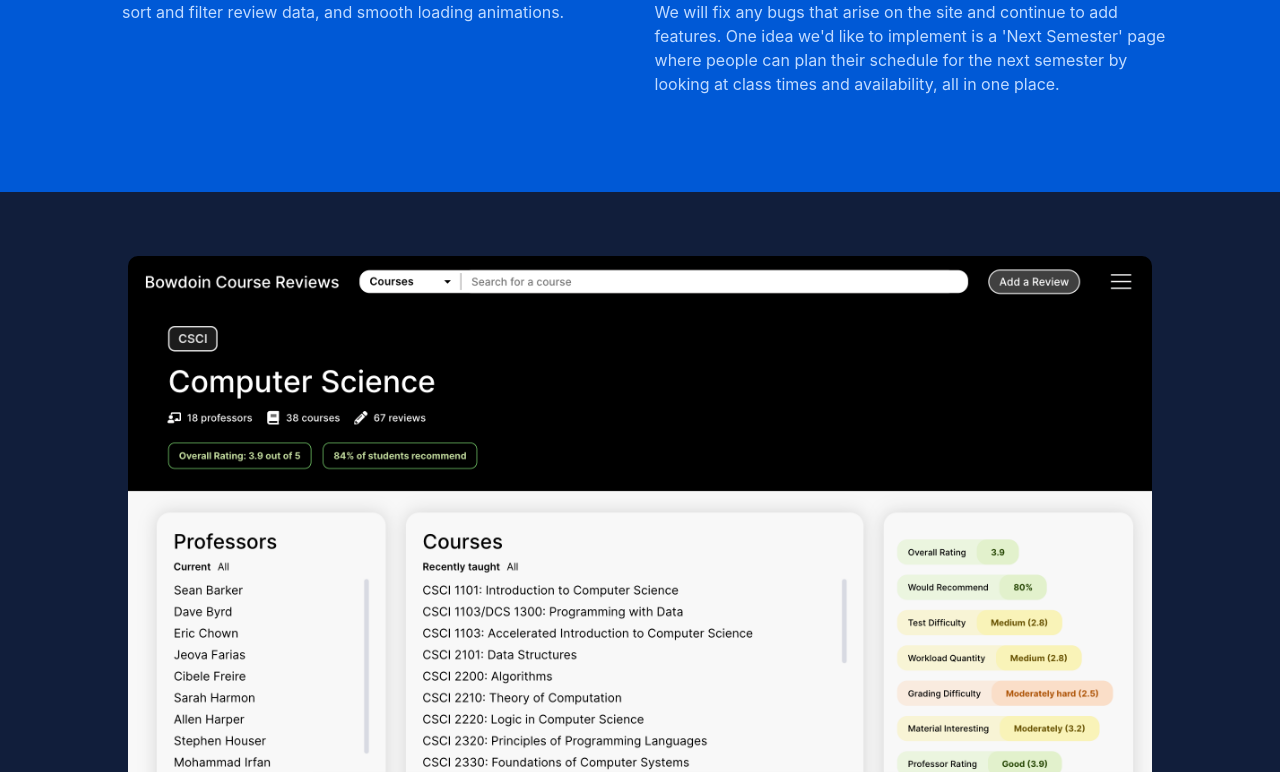
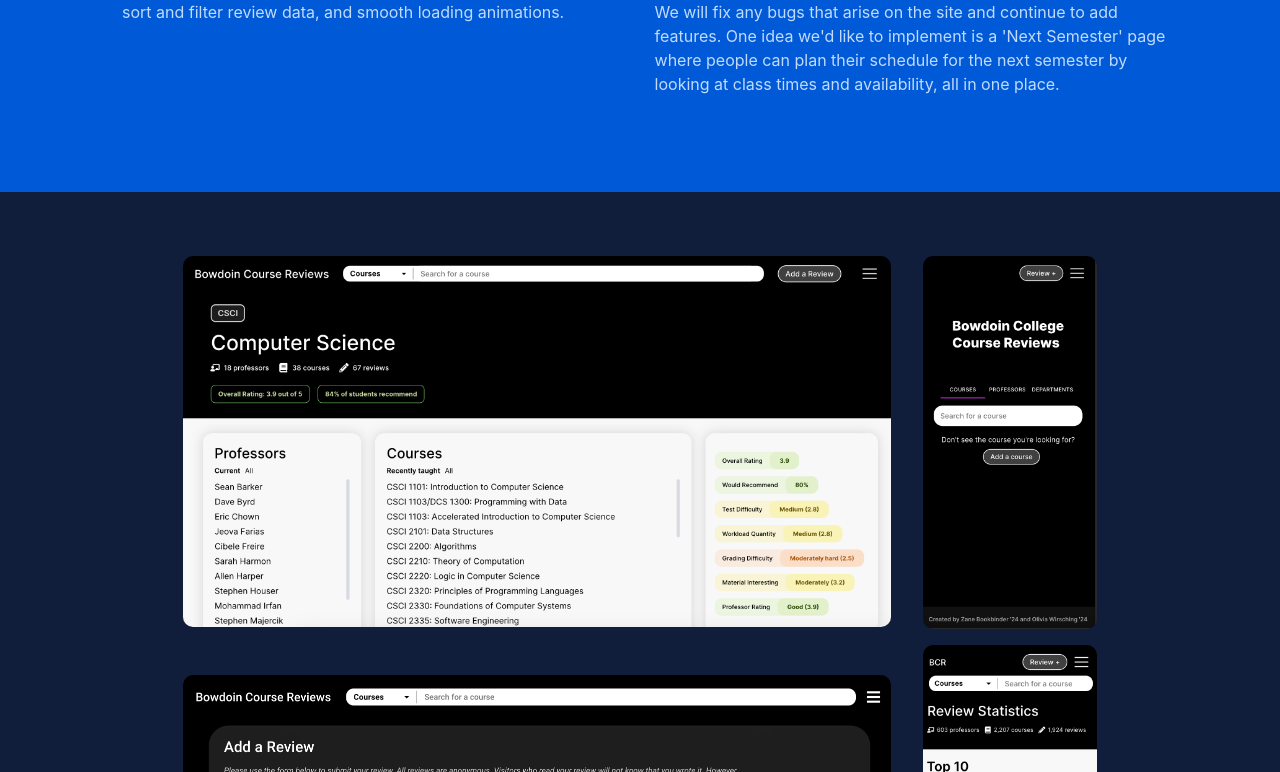
Before and after one commit to zanebookbinder/zanebookbinder.github.io, a React (Create React App) app in the folder personal-website/: page /#/ in a window 1280 px wide. Shown: the part 2028-2800 px from the top of the page. Built offline with nearby package versions, Linux system fonts and the light colour scheme.

Commit message:
More V2 changes

```diff
--- a/personal-website/src/components/App.css
+++ b/personal-website/src/components/App.css
@@ -5,7 +5,8 @@
   --background-color: #111e3b;
   /* --expanded-background: #29344e; */
   --expanded-background: rgba(193, 219, 255, 0.152);
-  --expanded-background-text: rgb(218, 234, 255);
+  --expanded-background-text: #e6f1ff;
+  --expanded-background-text-hover: rgb(193, 219, 255, 0.8);
 
   --light-section-background: rgb(193, 219, 255);
   --light-section-text: #111e3b;
@@ -17,6 +18,8 @@
   --desktop-homepage-padding: 6rem;
   --mid-homepage-padding: 4rem;
   --mobile-homepage-padding: 2rem;
+
+  --highlight-block-background: #6680a35c;
 }
 
 body {
--- a/personal-website/src/components/ExperiencePage/ExperiencePage.css
+++ b/personal-website/src/components/ExperiencePage/ExperiencePage.css
@@ -55,6 +55,10 @@
 	.experience-page .company-title {
 		font-size: 17px;
 	}
+
+	.experience-page > * {
+		margin-top: 2rem;
+	}
 }
 
 @media screen and (max-width: 600px) {
--- a/personal-website/src/components/ExperiencePage/ProjectBlock.css
+++ b/personal-website/src/components/ExperiencePage/ProjectBlock.css
@@ -67,7 +67,7 @@
 .project-details ul {
 	margin-top: 0px;
 	margin-bottom: 0px;
-	padding-left: 30px;
+	padding-left: 20px;
 }
 
 @media screen and (max-width: 1100px) {
--- a/personal-website/src/components/ExperiencePage/ProjectBlock.js
+++ b/personal-website/src/components/ExperiencePage/ProjectBlock.js
@@ -49,9 +49,6 @@
 							})}
 													</p>
 						<div className="description">
-							<div className="description-text">
-								<span>Description:</span>
-							</div>
 							<ul>
 								{details.map((detail, index) => {
 									return <li className="detail" key={index}>{detail}</li>
--- a/personal-website/src/components/ExperiencePage/WorkExperience.css
+++ b/personal-website/src/components/ExperiencePage/WorkExperience.css
@@ -13,11 +13,14 @@
 .company-link {
 	border-radius: 30px;
 	padding: 6px 12px;
-	border: 1.5px solid var(--primary-text);
+    transition: ease-in-out 0.3s;
+	color: var(--expanded-background-text);
+    border: 1.5px solid var(--expanded-background-text);
 }
 
 .company-link:hover {
-	border: 1.5px solid var(--primary-text-hover);
+    border: 1.5px solid var(--royal-blue);
+    background-color: var(--royal-blue);
 }
 
 .company-title {
@@ -69,7 +72,7 @@
 .experience-details ul {
 	margin-top: 0px;
 	margin-bottom: 0px;
-	padding-left: 30px;
+	padding-left: 20px;
 }
 
 @media screen and (max-width: 1100px) {
--- a/personal-website/src/components/ExperiencePage/WorkExperience.js
+++ b/personal-website/src/components/ExperiencePage/WorkExperience.js
@@ -39,9 +39,6 @@
 					}
 					{details &&
 						<div className="description">
-							<div className="description-text">
-								<span>Description:</span>
-							</div>
 							<ul>
 								{details.map((detail, index) => {
 									return <li className="detail" key={index}>{detail}</li>
--- a/personal-website/src/components/HighlightBlock.css
+++ b/personal-website/src/components/HighlightBlock.css
@@ -1,6 +1,6 @@
 /*rgb(71 95 128 / 80%) */
 .highlight-block {
-	background-color: #475f805c;
+	background-color: var(--highlight-block-background);
 	color: var(--expanded-background-text);
 	border-radius: 5px;
 	line-height: 1;
--- a/personal-website/src/components/HomePage/HomePage.css
+++ b/personal-website/src/components/HomePage/HomePage.css
@@ -145,17 +145,32 @@
 
 .bcr-timeline-images {
 	margin-top: 4rem;
-	width: 80%;
+	display: flex;
+	gap: 2rem;
+	padding-inline: var(--desktop-homepage-padding);
+	width: calc(100% - (2 * var(--desktop-homepage-padding)));
+	justify-content: center;
+}
+
+.bcr-images-left,
+.bcr-images-right {
 	display: flex;
 	flex-direction: column;
-	justify-content: space-around;
+}
+
+.bcr-images-left {
+	width: 65%;
+	gap: 3rem;
+}
+
+.bcr-images-right {
+	width: 16%;
 	gap: 1rem;
 }
 
 .bcr-mobile-homepage-image,
 .bcr-mobile-stats-image,
 .bcr-mobile-profile-image {
-	max-width: 30%;
 	border-radius: 10px;
 }
 
@@ -165,9 +180,9 @@
 	border-left: 5px solid var(--primary-text);
 }
 
-.horizontal-bcr-images {
+.bcr-images-right {
 	display: flex;
-	justify-content: space-around;
+	justify-content: flex-start;
 }
 
 /* Bullet points */
--- a/personal-website/src/components/HomePage/HomePage.js
+++ b/personal-website/src/components/HomePage/HomePage.js
@@ -10,6 +10,7 @@
 import BcrCreateReviewPage from "../../images/bcr-createreview.png";
 import BcrMobileStatsPage from "../../images/bcr-mobile-statspage.png";
 import BcrMobileProfilePage from "../../images/bcr-mobile-profilepage.png";
+import BcrLoginPage from "../../images/bcr-login.png";
 import Timeline from "./Timeline";
 
 function HomePage() {
@@ -125,6 +126,7 @@
             </div>
             <Timeline/>
             <div className="bcr-timeline-images">
+                <div className="bcr-images-left">
                     <img
                         className="bcr-department-image"
                         alt="Bowdoin Course Reviews Department Page"
@@ -135,9 +137,13 @@
                         alt="Bowdoin Course Reviews Create Review Page"
                         src={BcrCreateReviewPage}
                     />
-                    <div
-                        className="horizontal-bcr-images"
-                    >
+                    <img
+                        className="bcr-login-image"
+                        alt="Bowdoin Course Reviews Login Page"
+                        src={BcrLoginPage}
+                    />
+                </div>
+                <div className="bcr-images-right">
                     <img
                         className="bcr-mobile-homepage-image"
                         alt="Bowdoin Course Reviews Home Page"
--- a/personal-website/src/components/HomePage/HomePageMobile.css
+++ b/personal-website/src/components/HomePage/HomePageMobile.css
@@ -27,16 +27,6 @@
 
 	.working-on-now-title {
 		text-align: left;
-	}
-
-	.bcr-timeline-images {
-		width: 60%;
-	}
-
-	.bcr-department-image,
-	.bcr-createreview-image {
-		height: auto;
-		max-height: 300px;
 	}
 }
 
@@ -82,13 +72,21 @@
 		margin-bottom: 30px;
 	}
 
-	/* .timeline-left {
-		width: 45%;
+	.bcr-timeline-images {
+		padding-inline: var(--mid-homepage-padding);
+		width: calc(100% - (2 * var(--mid-homepage-padding)));
+		gap: 1rem;
 	}
 
-	.timeline-right {
-		width: 55%;
-	} */
+	.bcr-images-left {
+		width: 78%;
+		gap: 2rem;
+	}
+
+	.bcr-images-right {
+		width: 20%;
+		gap: 1rem;
+	}
 }
 
 @media screen and (max-width: 950px) {
@@ -207,10 +205,6 @@
 		width: unset;
 	}
 
-	.bcr-timeline-images {
-		width: 80%;
-	}
-
 	.bcr-screenshot-div {
 		width: 100%;
 	}
@@ -235,9 +229,12 @@
 
 	.desktop-top-section,
 	.bcr-homepage,
-	.bcr-timeline-div {
+	.bcr-timeline-div,
+	.bcr-timeline-images {
 		padding-inline: var(--mobile-homepage-padding);
-		padding-block: 2rem;
+		width: calc(100% - (2 * var(--mobile-homepage-padding)));
+		padding-block: 1.5rem;
+		margin-top: 1rem;
 	}
 
 	.mobile-titles .title {
@@ -293,4 +290,14 @@
 	.bcr-timeline-text {
 		font-size: 0.9rem;
 	}
+
+	.bcr-images-left {
+		width: 80%;
+		gap: 1rem;
+	}
+
+	.bcr-images-right {
+		width: 20%;
+		gap: 0.5rem;
+	}
 }
--- a/personal-website/src/components/NavBar/NavBar.css
+++ b/personal-website/src/components/NavBar/NavBar.css
@@ -48,7 +48,12 @@
 	color: var(--primary-text)
 }
 
-.on-page .link-text {
+.navbar-link .link-text:hover {
+	color: var(--primary-text-hover);
+}
+
+.on-page .link-text,
+.on-home-page {
 	color: var(--primary-text-hover);
 }
 
@@ -93,7 +98,6 @@
 
 @media screen and (max-width: 1200px) {
 	.name {
-		font-size: 28px;
 		margin-left: 3rem;
 	}
 
@@ -105,10 +109,6 @@
 }
 
 @media screen and (max-width: 1100px) {
-	.name {
-		font-size: 24px;
-	}
-
 	.navbar-link {
 		font-size: 20px;
 		margin-right: 40px;
@@ -130,11 +130,17 @@
 		display: flex;
 		justify-content: space-between;
 		margin-top: 0.75rem;
+		flex-direction: column;
 	}
 
 	.name {
 		margin-left: 0px;
-		font-size: 22px;
+	}
+
+	.contactInfo {
+		display: flex;
+		justify-content: space-between;
+		margin-block: 5px;
 	}
 
 	.contactInfo > * {
@@ -144,6 +150,7 @@
 
 	.icons {
 		justify-content: flex-end;
+		gap: 3px;
 	}
 
 	.navbar-logo {
@@ -157,8 +164,7 @@
 	.navbar {
 		margin-inline: 2rem;
 		flex-direction: column;
-		margin-top: 1rem;
-		margin-bottom: 0.5rem;
+		margin-block: 0.5rem;
 		padding-bottom: 1rem;
 		height: 3rem;
 		align-items: unset;
--- a/personal-website/src/components/NavBar/NavBar.js
+++ b/personal-website/src/components/NavBar/NavBar.js
@@ -11,7 +11,7 @@
     <div className="all">
       <div className='non-mobile'>
         <NavBarElement className="navbar" bg="dark" variant="dark">
-              <NavBarElement.Brand className="name" href="/">Zane Bookbinder</NavBarElement.Brand>
+              <NavBarElement.Brand className={"name " + (location.pathname === '/' ? "on-home-page" : "")} href="/">Zane Bookbinder</NavBarElement.Brand>
               <div className="navbar-content">
                 <Link className={"navbar-link " + (location.pathname === '/experience' ? "on-page" : "")} to="/experience"><p className="link-text">Experience</p></Link>
                 <Link className={"navbar-link " + (location.pathname === '/aboutme' ? "on-page" : "")} to="/aboutme"><p className='link-text'>About Me</p></Link>
```
Also changed, not shown: personal-website/src/images/bcr-login.png (added). Lines whose indentation alone changed are shown as unchanged.
